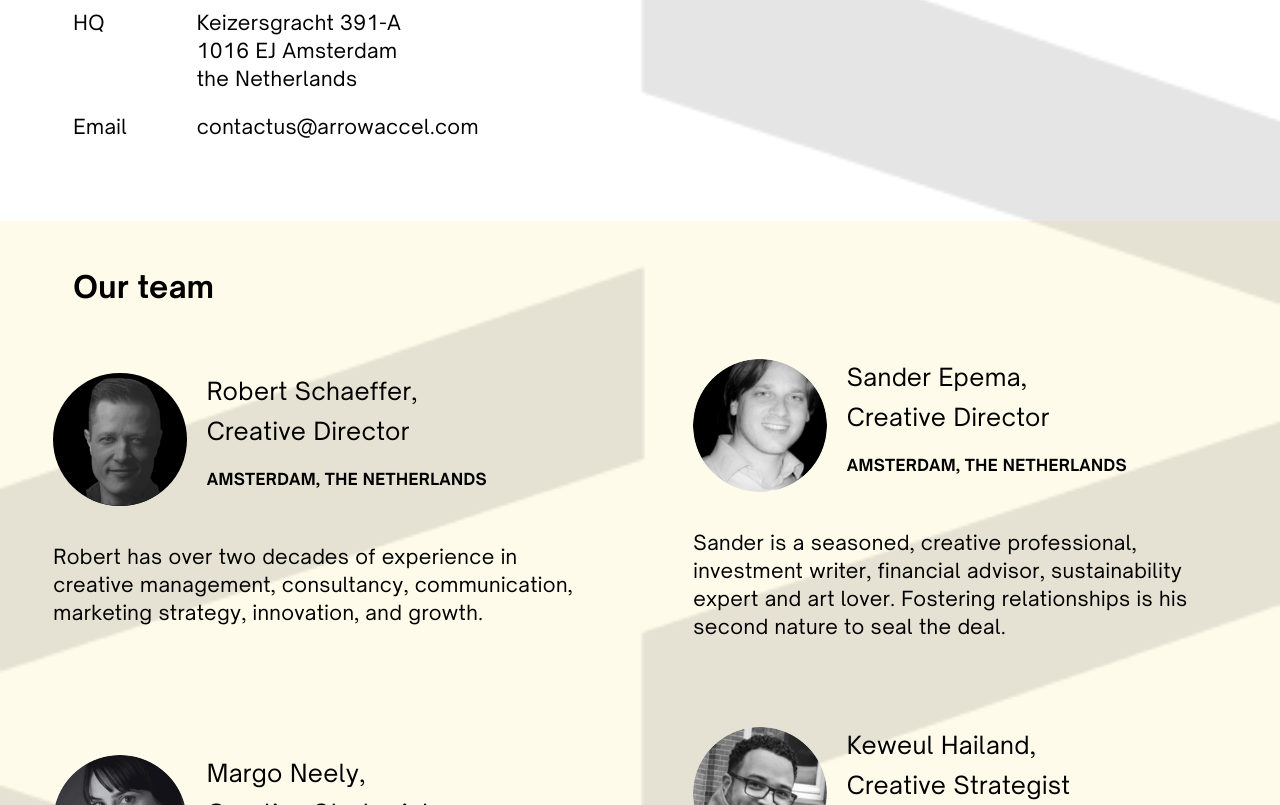
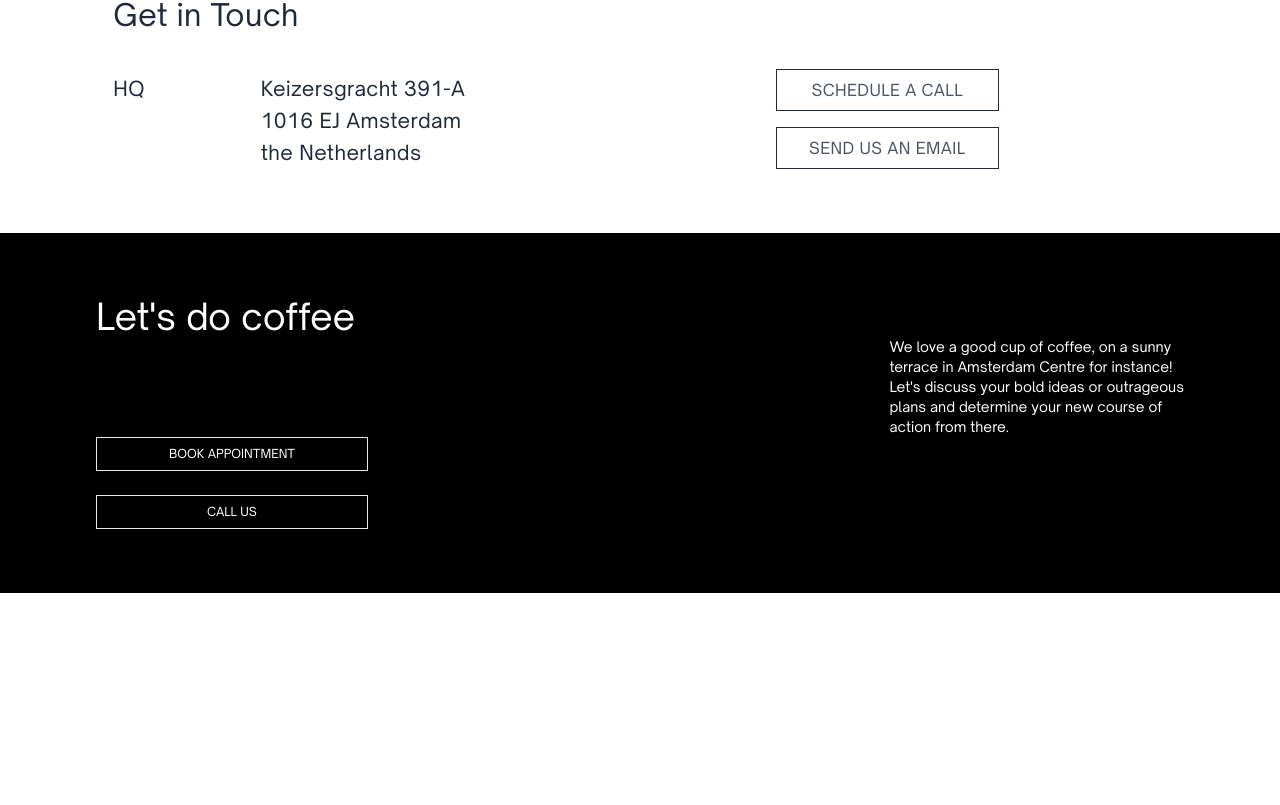
Before and after one commit to shafrazi/arrow-accel, a Next.js app: page /contact in a window 1280 px wide. Shown: the part 235-1040 px from the top of the page. After the commit the page ends 828 px from the top, so only its background shows below. Built offline with nearby package versions, Linux system fonts and the light colour scheme.

Commit message:
first commit contact

```diff
--- /dev/null
+++ b/components/coffee.js
@@ -0,0 +1,21 @@
+import React from "react";
+
+function coffee() {
+  return (
+    <div className="bg-black w-full  py-16 px-24 flex flex-col">
+      <div>
+        <h1 className="text-white text-4xl w-3/4">Let's do coffee</h1>
+        <p className="text-white flex justify-end text-sm">We love a good cup of coffee, on a sunny<br/> terrace in Amsterdam Centre for instance!<br/> Let's discuss your bold ideas or outrageous<br/> plans and determine your new course of<br/> action from there. </p>
+        <div class="flex flex-col">
+        <button className="text-white mt-18 border uppercase text-xs w-3/12 p-2 ">book appointment</button>
+        <button className="text-white mt-18 border uppercase text-xs w-3/12 p-2 mt-6 ">call us</button>
+    </div>
+
+
+
+      </div>
+    </div>
+  );
+}
+
+export default coffee;
--- a/components/get-in-touch.js
+++ b/components/get-in-touch.js
@@ -2,87 +2,41 @@ import TeamCard from "./team-card";
 
 export default function GetInTouch() {
   return (
-    <div className="flex flex-col w-full tracking-wide relative">
-      <img
-        src="/images/logo-icon-black-large-crop.png"
-        className=""
-        style={{
-          opacity: 0.1,
-          position: "absolute",
-          left: 0,
-          top: 0,
-          width: "100%",
-          height: "auto",
-        }}
-      />
-      <div className="relative w-full flex flex-col md:flex-row mt-4 md:mt-6 lg:mt-10">
+    <div className="flex flex-col w-full py-16 tracking-wide relative bg-white" >
+      <div className="relative w-full flex flex-col md:flex-row mt-4 md:mt-6 lg:mt-10 ">
         <div className="w-full flex md:w-1/2 justify-center items-center">
           <div className="w-full px-5 md:px-5 md:w-10/12 flex flex-col">
-            <h1 className="font-bold text-base md:text-2xl lg:text-3xl">
+            <h1 className="text-gray-800  px-10  text-base md:text-2xl lg:text-3xl">
               Get in Touch
             </h1>
             <div className="w-full flex mt-4 lg:mt-10 text-base md:text-xl">
               <div className="w-1/4">
-                <p>HQ</p>
+                <p class="px-10 text-gray-800" style={{
+            fontFamily: "OpenSauceOne",
+            fontWeight: "normal",
+            lineHeight: 1.6,
+          }}>HQ</p>
               </div>
-              <div className="w-2/3">
+              <div className="px-16 text-gray-800" style={{
+            fontFamily: "OpenSauceOne",
+            fontWeight: "normal",
+            lineHeight: 1.6,
+          }}>
                 <p>Keizersgracht 391-A</p>
                 <p>1016 EJ Amsterdam</p>
                 <p>the Netherlands</p>
               </div>
             </div>
-            <div className="w-full flex mt-2 lg:mt-5 text-base md:text-xl">
-              <div className="w-1/4 flex>">
-                <p>Email</p>
-              </div>
-              <div className="w-2/3 text-left">
-                <p>contactus@arrowaccel.com</p>
-              </div>
-            </div>
           </div>
         </div>
-      </div>
-      <div className="bg-amber-50 w-full flex flex-col py-5 md:py-8 lg:py-12 mt-12 lg:mt-[5rem]">
-        <div className="w-full">
-          <div className="w-full flex md:w-1/2 justify-center items-center">
-            <div className="w-full px-5 md:px-5 md:w-10/12 flex flex-col">
-              <h1 className="font-bold text-base md:text-2xl lg:text-3xl">
-                Our team
-              </h1>
-            </div>
-          </div>
-        </div>
-        <div className="w-full flex flex-col md:flex-row mt-4 md:mt-8 lg:mt-[3rem]">
-          <TeamCard
-            image="/images/robert.png"
-            name="Robert Schaeffer"
-            position="Creative Director"
-            location="Amsterdam, The Netherlands"
-            description="Robert has over two decades of experience in creative management, consultancy, communication, marketing strategy, innovation, and growth."
-          />
-          <TeamCard
-            image="/images/sander.png"
-            name="Sander Epema"
-            position="Creative Director"
-            location="AMSTERDAM, The Netherlands"
-            description="Sander is a seasoned, creative professional, investment writer, financial advisor, sustainability expert and art lover. Fostering relationships is his second nature to seal the deal."
-          />
-        </div>
-        <div className="w-full flex flex-col md:flex-row mt-4 md:mt-12 lg:mt-[5rem]">
-          <TeamCard
-            image="/images/margo.png"
-            name="Margo Neely"
-            position="Creative Strategist"
-            location="NEW york, Usa"
-            description="Margo is a thought leader, director, designer, innovator, and creative strategist, specialized in media, film production, and design studio specializing in the creation of original multi-platform streaming digital content for global brands"
-          />
-          <TeamCard
-            image="/images/keweul.png"
-            name="Keweul Hailand"
-            position="Creative Strategist"
-            location="AMSTERDAM, The Netherlands"
-            description="Keweul has been working with online channels since 2013. Reaching a young audience is one of his strengths on an executive, managerial and strategic level. He has proven this at various commercial companies and public organizations. Keweul has a preference for data-driven working, content distribution and video content creation"
-          />
+        <div class="flex flex-col justify-end pl-24 ml-10 ">
+          {" "}
+          <button class=" uppercase border border-double-2 text-gray-600 border-gray-800 px-8 p-2">
+            Schedule a call
+          </button>
+          <button class="uppercase border mt-4 text-gray-600 border-gray-800 px-8 p-2">
+            Send us an email
+          </button>
         </div>
       </div>
     </div>
--- a/pages/contact.js
+++ b/pages/contact.js
@@ -4,7 +4,7 @@ import Header from "../components/header";
 import Footer from "../components/footer-copy";
 import GetInTouch from "../components/get-in-touch";
 import Services from "../components/services";
-
+import Coffee from "../components/coffee";
 export default function Contact() {
   return (
     <Layout>
@@ -14,21 +14,8 @@ export default function Contact() {
       </Head>
       <Header />
       <GetInTouch />
-      <Services />
-      <Footer
-        backgroundComponent={
-          <video
-            loop
-            autoPlay
-            muted
-            className="w-full pointer-events-none object-cover h-[55rem]"
-          >
-            <source src="/videos/connect-dots-video.mp4" type="video/mp4" />
-          </video>
-        }
-        imageOverText={"Connect the dots."}
-        showIcon={false}
-      />
+      <Coffee/>
+
     </Layout>
   );
 }
```
